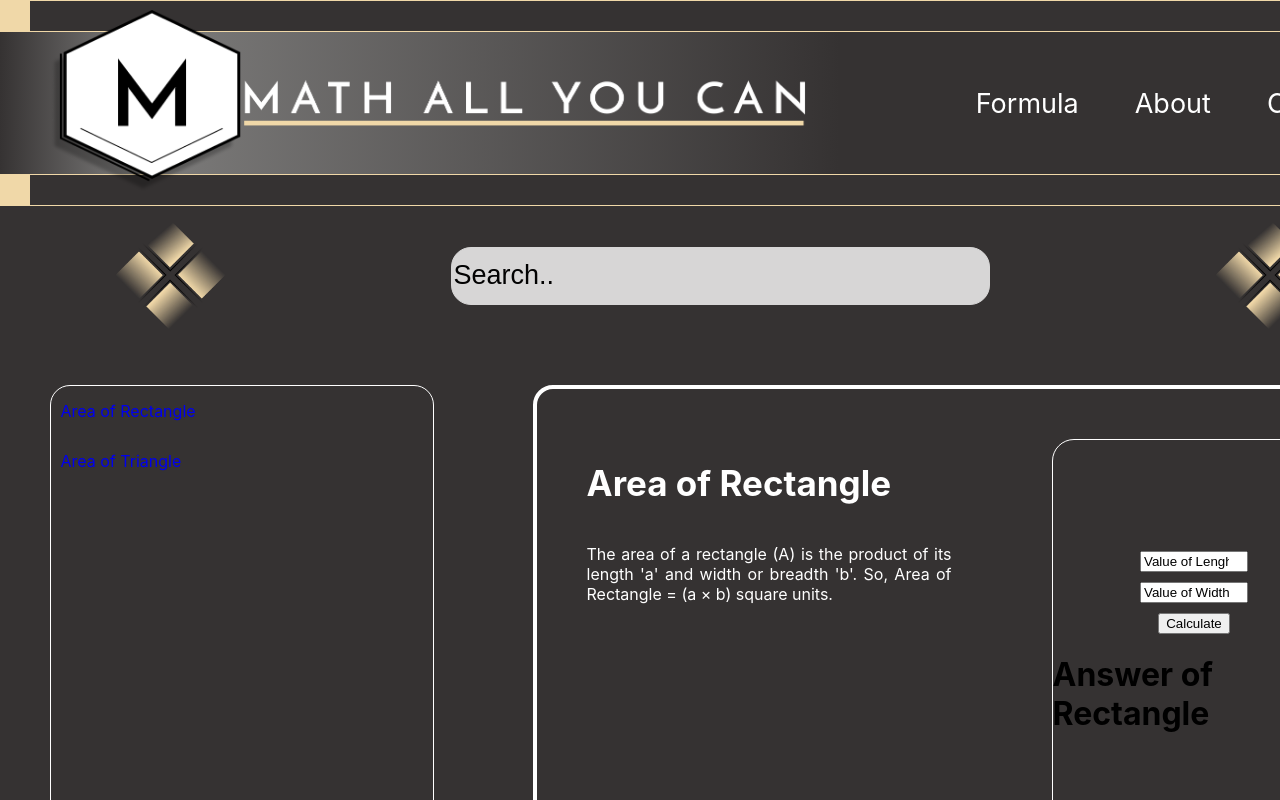
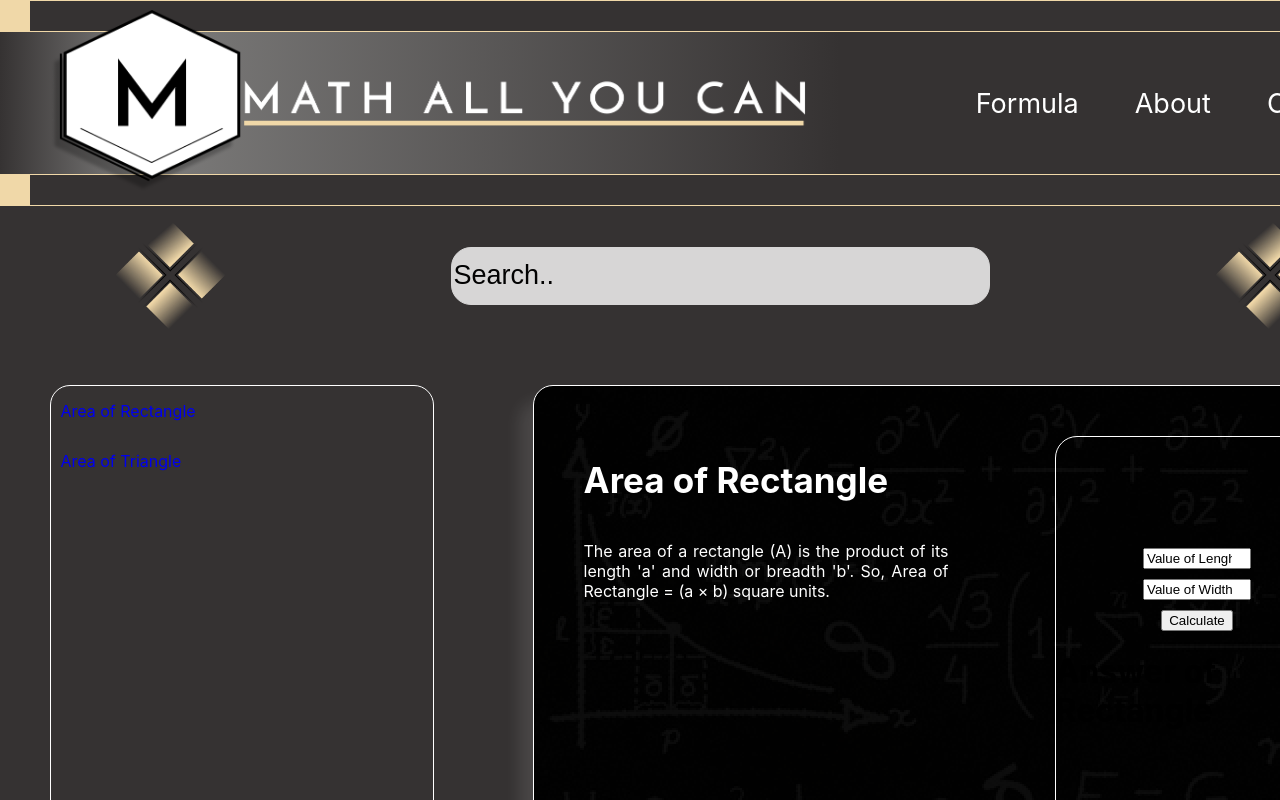
Before and after one commit to lexus654/MathAllYouCan, a React (Create React App) app: page / in a window 1280 px wide. Shown: the top 800 px of the page. Built offline with nearby package versions, Linux system fonts and the light colour scheme.

Commit message:
improving UI

```diff
--- a/src/components/logic/Compute.js
+++ b/src/components/logic/Compute.js
@@ -1,14 +1,20 @@
 import styled from "styled-components";
+import bg from "./bg2.png";
 
 const Wrapper = styled.div`
   box-sizing: border-box;
-  border: solid 4px white;
+
+  width: 858px;
   height: 548px;
-  width: 858px;
+  justify-content: space-between;
+  padding: 50px;
   display: flex;
-  justify-content: space-between;
+  background: url(${bg});
+  border: 1px solid #ffffff;
+  box-sizing: border-box;
+  box-shadow: -14px 16px 16px rgba(255, 255, 255, 0.1);
   border-radius: 20px;
-  padding: 50px;
+
   & .wrapper--formula {
     width: 283px;
     height: 425px;
```
Also changed, not shown: src/components/logic/bg.jpg (added), src/components/logic/bg2.png (added).
